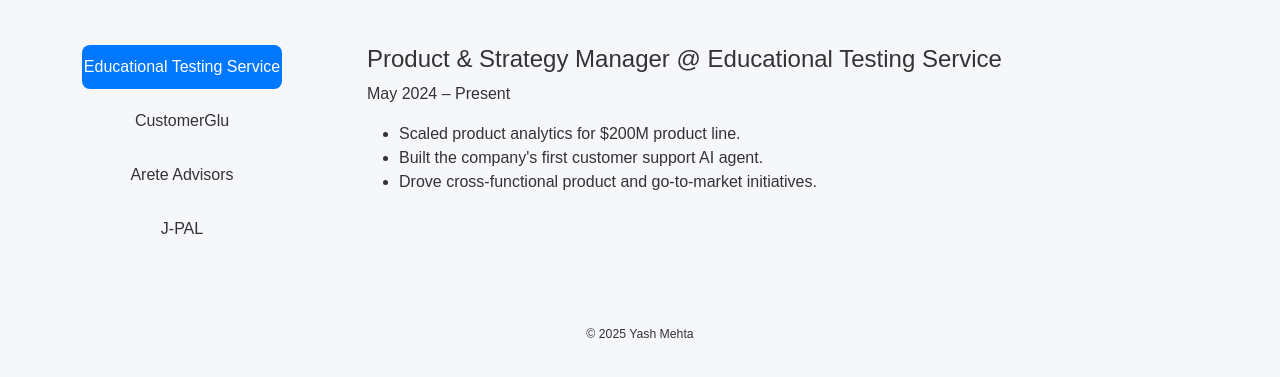
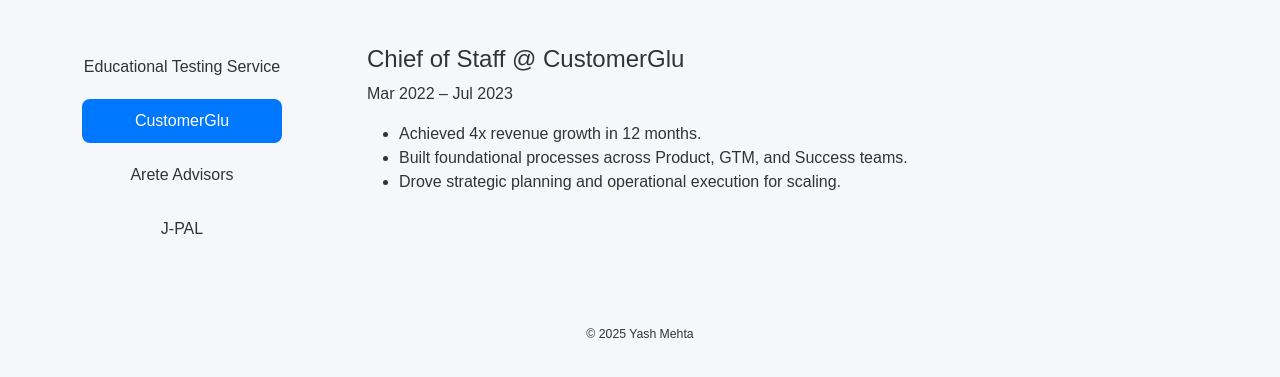
Before and after one commit to ym596/personal_website, a plain HTML site: page experience.html in a window 1280 px wide. Both pictures are taken after a click on the element "CustomerGlu". Shown: the part 147-524 px from the top of the page. Drawn offline with nearby package versions, Linux system fonts and the light colour scheme.

Commit message:
script for dynamic experience update on right

```diff
--- a/experience.html
+++ b/experience.html
@@ -104,6 +104,30 @@
 </footer>
 
 <script src="https://cdn.jsdelivr.net/npm/bootstrap@5.3.3/dist/js/bootstrap.bundle.min.js"></script>
+
+<!--  Custom switching script -->
+<script>
+    const companyItems = document.querySelectorAll('.company-item');
+    const tabPanes = document.querySelectorAll('.tab-pane');
+
+    companyItems.forEach(item => {
+      item.addEventListener('click', () => {
+        // Remove active class from all
+        companyItems.forEach(i => i.classList.remove('active'));
+        // Add active class to clicked one
+        item.classList.add('active');
+
+        // Hide all tab panes
+        tabPanes.forEach(pane => pane.classList.remove('show', 'active'));
+        // Show target tab
+        const targetId = item.getAttribute('data-target');
+        document.getElementById(targetId).classList.add('show', 'active');
+      });
+    });
+    </script>
+
+
 <script src="script.js"></script>
+
 </body>
 </html>
```
